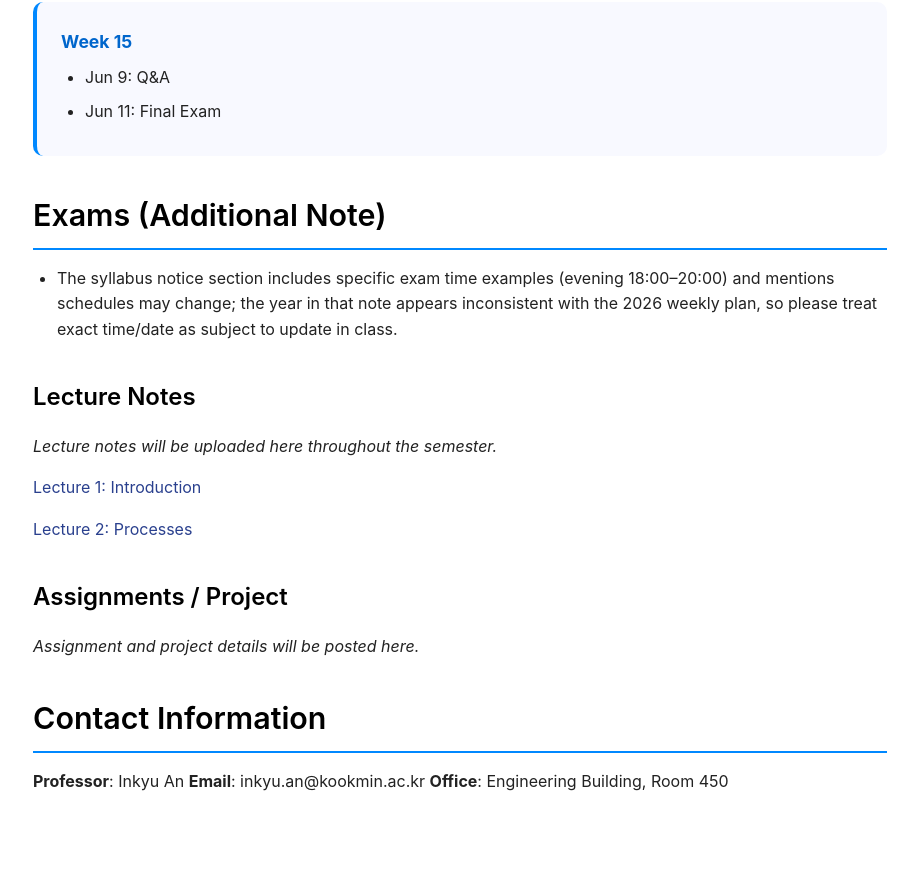
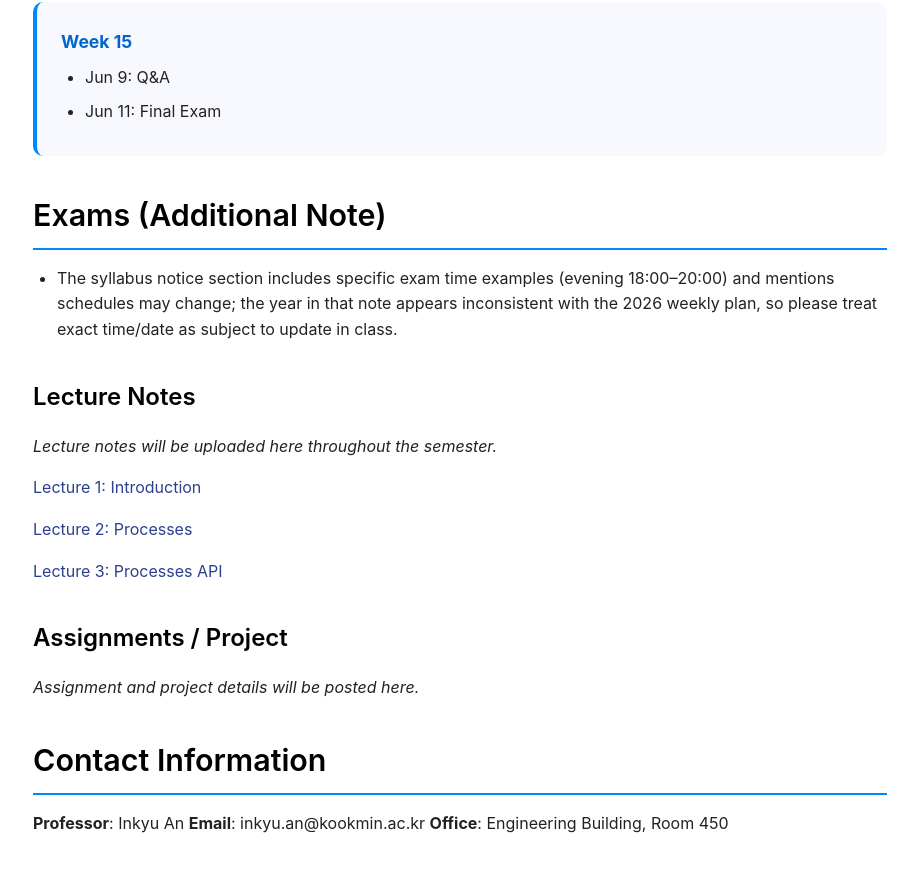
Before and after one commit to mairlab-KM/mairlab-KM.github.io, a Jekyll site: the page built from courses/operating-systems-2026spring.md, in a window 1280 px wide and 900 px high, scrolled down 3739 px. Shown: the top 872 px of the window, without its empty margins (180-1098 px from the left). Built offline with Jekyll 4.4.1, drawn with Linux system fonts in a browser that asks for light colours.

Commit message:
Update Lecture notes of OS

```diff
--- a/courses/operating-systems-2026spring.md
+++ b/courses/operating-systems-2026spring.md
@@ -172,6 +172,8 @@ By the end of this course, students will be able to:
 
 [Lecture 2: Processes](/assets/courses/operating-systems-2026spring/lectures/2_Processes.pdf)
 
+[Lecture 3: Processes API](/assets/courses/operating-systems-2026spring/lectures/3_ProcessAPI.pdf)
+
 ### Assignments / Project
 *Assignment and project details will be posted here.*
 
```
Also changed, not shown: 1 other file.
